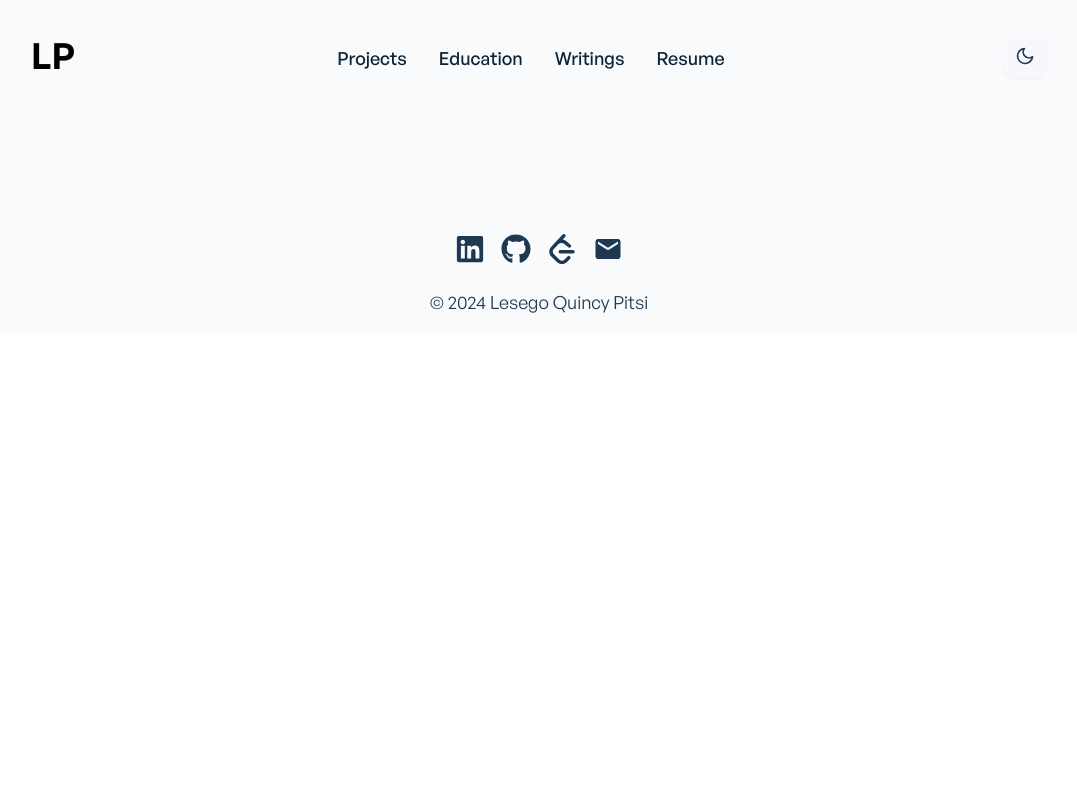
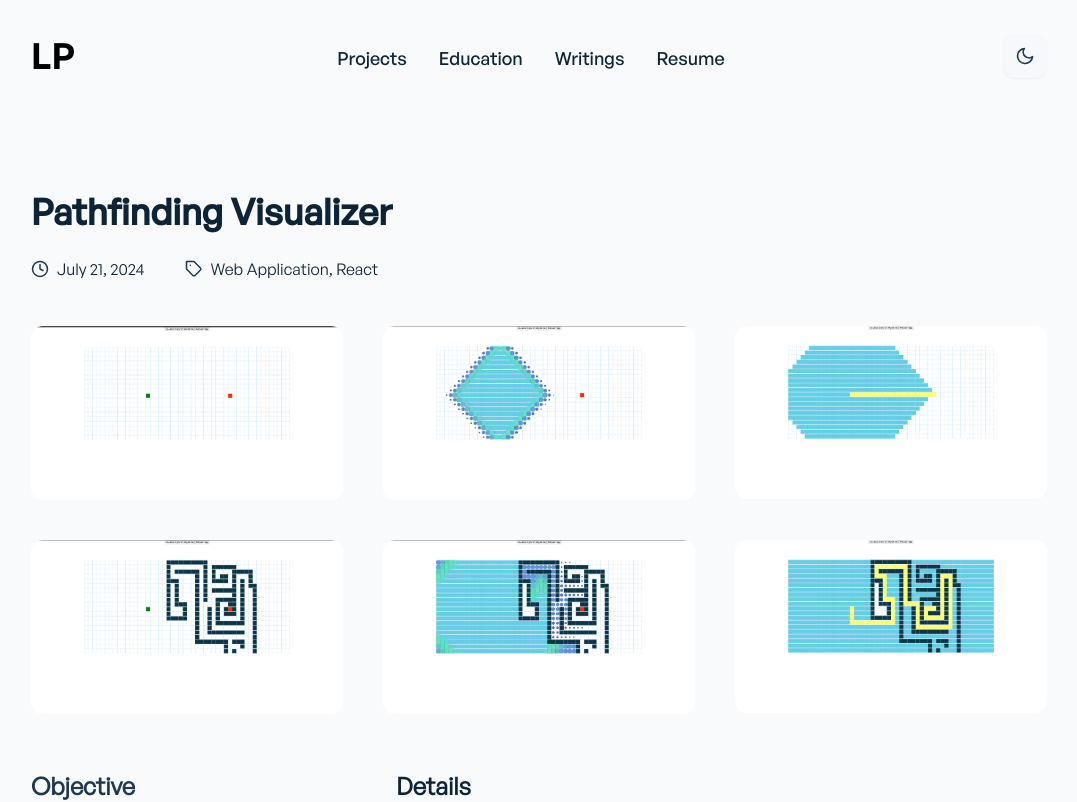
Before and after one commit to l-quincy01/quincyPitsiPortfolio, a React (Create React App) app: page /projects/visualiser in a window 1280 px wide. Shown: the top 802 px of the page, without its empty margins (101-1178 px from the left). Built offline with nearby package versions, Linux system fonts and the light colour scheme.

Commit message:
Almost done

```diff
--- a/src/App.js
+++ b/src/App.js
@@ -6,6 +6,7 @@ import AppFooter from "./components/shared/AppFooter";
 import AppHeader from "./components/shared/AppHeader";
 import "./css/App.css";
 import UseScrollToTop from "./hooks/useScrollToTop";
+//import ProjectVisualiser from "./pages/ProjectVisualiser.jsx";
 //import ProjectSedisego from "./pages/ProjectSedisego.jsx";
 // import ProjectDigsFindr from "./pages/ProjectDigsFindr.jsx";
 // import ProjectStudyBuddy from "./pages/ProjectStudyBuddy.jsx";
@@ -19,6 +20,7 @@ const ProjectDigsFindr = lazy(() => import("./pages/ProjectDigsFindr.jsx"));
 const ProjectStudyBuddy = lazy(() => import("./pages/ProjectStudyBuddy.jsx"));
 const ProjectStudentHub = lazy(() => import("./pages/ProjectStudentHub.jsx"));
 const ProjectSedisego = lazy(() => import("./pages/ProjectSedisego.jsx"));
+const ProjectVisualiser = lazy(() => import("./pages/ProjectVisualiser.jsx"));
 
 function App() {
   return (
@@ -41,6 +43,10 @@ function App() {
                 element={<ProjectStudentHub />}
               />
               <Route path="projects/sedisego" element={<ProjectSedisego />} />
+              <Route
+                path="projects/visualiser"
+                element={<ProjectVisualiser />}
+              />
             </Routes>
           </Suspense>
           <AppFooter />
--- a/src/data/digFindrData.js
+++ b/src/data/digFindrData.js
@@ -1,10 +1,11 @@
 // Import images
-import Image1 from "../images/StudyBuddy.png";
-import Image2 from "../images/StudyBuddy.png";
-import Image3 from "../images/StudyBuddy.png";
-import Image4 from "../images/StudyBuddy.png";
-import Image5 from "../images/StudyBuddy.png";
-import Image6 from "../images/StudyBuddy.png";
+import Image1 from "../images/1Digs.png";
+import Image2 from "../images/2Digs.png";
+import Image3 from "../images/3Digs.png";
+import Image4 from "../images/10Digs.png";
+import Image5 from "../images/11Digs.png";
+import Image6 from "../images/8Digs.png";
+
 // Import icons
 import {
   FiFacebook,
@@ -35,6 +36,21 @@ export const digsFindrData = {
       id: 3,
       title: "Digs Findr Property Details",
       img: Image3,
+    },
+    {
+      id: 4,
+      title: "Digs Findr Search Results",
+      img: Image4,
+    },
+    {
+      id: 5,
+      title: "Digs Findr Property Details",
+      img: Image5,
+    },
+    {
+      id: 6,
+      title: "Digs Findr Property Details",
+      img: Image6,
     },
   ],
   ProjectInfo: {
--- /dev/null
+++ b/src/data/pathfindingVisualizerData.js
@@ -0,0 +1,167 @@
+// Import images
+import Image1 from "../images/vis1.png";
+import Image2 from "../images/vis2.png";
+import Image3 from "../images/vis3.png";
+import Image4 from "../images/vis4.png";
+import Image5 from "../images/vis5.png";
+import Image6 from "../images/vis6.png";
+// Import icons
+import {
+  FiFacebook,
+  FiInstagram,
+  FiLinkedin,
+  FiTwitter,
+  FiYoutube,
+} from "react-icons/fi";
+
+export const pathfindingVisualizerData = {
+  ProjectHeader: {
+    title: "Pathfinding Visualizer",
+    publishDate: "July 21, 2024",
+    tags: "Web Application, React",
+  },
+  ProjectImages: [
+    {
+      id: 1,
+      title: "Pathfinding Visualizer - Interactive Grid",
+      img: Image1,
+    },
+    {
+      id: 2,
+      title: "Pathfinding Visualizer - Visualization",
+      img: Image2,
+    },
+    {
+      id: 3,
+      title: "Pathfinding Visualizer - Shortest Path",
+      img: Image3,
+    },
+    {
+      id: 4,
+      title: "Pathfinding Visualizer - Interactive Grid",
+      img: Image4,
+    },
+    {
+      id: 5,
+      title: "Pathfinding Visualizer - Visualization",
+      img: Image5,
+    },
+    {
+      id: 6,
+      title: "Pathfinding Visualizer - Shortest Path",
+      img: Image6,
+    },
+  ],
+  ProjectInfo: {
+    ClientHeading: "More Info",
+    CompanyInfo: [
+      {
+        id: 1,
+        title: "Name",
+        details: "Pathfinding Visualizer",
+      },
+      {
+        id: 2,
+        title: "Services",
+        details: "Visualization, Algorithm Education",
+      },
+      {
+        id: 3,
+        title: "Website",
+        details: "https://pathfindingvisualizer.com",
+      },
+      {
+        id: 4,
+        title: "Phone",
+        details: "123-456-7890",
+      },
+    ],
+    ObjectivesHeading: "Objective",
+    ObjectivesDetails:
+      "Pathfinding Visualizer is a web application built with React that visualizes the Dijkstra algorithm, a popular pathfinding algorithm used to find the shortest path between nodes in a graph. This project is designed to provide an interactive way to understand how the algorithm works, making it easier for users to see the steps involved in finding the shortest path from a start node to a finish node on a grid.",
+    Technologies: [
+      {
+        title: "Tools & Technologies",
+        techs: ["React.js", "JavaScript", "CSS", "HTML"],
+      },
+    ],
+    ProjectDetailsHeading: "Details",
+    ProjectDetails: [
+      {
+        id: 1,
+        details:
+          "Interactive Grid: Users can create walls on the grid by clicking and dragging the mouse.",
+      },
+      {
+        id: 2,
+        details:
+          "Visualization: Visualizes the Dijkstra algorithm step-by-step, highlighting visited nodes and the shortest path.",
+      },
+      {
+        id: 3,
+        details:
+          "Reset Functionality: Allows users to reset the grid to its initial state with a single click.",
+      },
+    ],
+    SocialSharingHeading: "Share This",
+    SocialSharing: [
+      {
+        id: 1,
+        name: "Twitter",
+        icon: <FiTwitter />,
+        url: "https://twitter.com/pathfindingviz",
+      },
+      {
+        id: 2,
+        name: "Instagram",
+        icon: <FiInstagram />,
+        url: "https://instagram.com/pathfindingviz",
+      },
+      {
+        id: 3,
+        name: "Facebook",
+        icon: <FiFacebook />,
+        url: "https://facebook.com/pathfindingviz",
+      },
+      {
+        id: 4,
+        name: "LinkedIn",
+        icon: <FiLinkedin />,
+        url: "https://linkedin.com/company/pathfindingviz",
+      },
+      {
+        id: 5,
+        name: "YouTube",
+        icon: <FiYoutube />,
+        url: "https://youtube.com/pathfindingviz",
+      },
+    ],
+  },
+  RelatedProject: {
+    title: "Related Projects",
+    Projects: [
+      {
+        id: 1,
+        title: "Algorithm Visualizer",
+        img: Image4,
+      },
+      {
+        id: 2,
+        title: "Sorting Visualizer",
+        img: Image5,
+      },
+      {
+        id: 3,
+        title: "Graph Traversal Visualizer",
+        img: Image6,
+      },
+      {
+        id: 4,
+        title: "Maze Generator",
+        img: Image3,
+      },
+    ],
+  },
+};
+
+export default pathfindingVisualizerData;
--- a/src/data/projects.js
+++ b/src/data/projects.js
@@ -55,7 +55,7 @@ export const projectsData = [
     link: "sedisego",
     title: "SediSego",
     description:
-      "Sedisego is an Interior Design company, directed by Sylvia Pitsi, that excels in crafting luxury and meticulously curated design. Our approach focuses on simplicity, soft hues, natural materials, and ultimate comfort, aiming to transform spaces into havens of tranquility and style.",
+      "Sedisego is an Interior Design company, that excels in crafting luxury and meticulously curated design. Our approach focuses on simplicity, soft hues, natural materials, and ultimate comfort, aiming to transform spaces into havens of tranquility and style.",
     img: SediSego,
     ProjectHeader: {
       title: "Visualiser",
--- a/src/data/sedisegoData.js
+++ b/src/data/sedisegoData.js
@@ -4,6 +4,12 @@ import Image2 from "../images/2Sedi.png";
 import Image3 from "../images/3Sedi.png";
 import Image4 from "../images/4Sedi.png";
 import Image5 from "../images/5Sedi.png";
+import Image6 from "../images/6Sedi.png";
+// import Image7 from "../images/7Sedi.png";
+// import Image8 from "../images/8Sedi.png";
+// import Image9 from "../images/9Sedi.png";
+// import Image10 from "../images/10Sedi.png";
+// import Image11 from "../images/11Sedi.png";
 
 // Import icons
 import {
@@ -36,6 +42,41 @@ export const sedisegoEcommerceData = {
       title: "Sedisego Ecommerce - Checkout Page",
       img: Image3,
     },
+    {
+      id: 4,
+      title: "Sedisego Ecommerce - Home Page",
+      img: Image4,
+    },
+    {
+      id: 5,
+      title: "Sedisego Ecommerce - Product Page",
+      img: Image5,
+    },
+    {
+      id: 6,
+      title: "Sedisego Ecommerce - Product Page",
+      img: Image6,
+    },
+    // {
+    //   id: 3,
+    //   title: "Sedisego Ecommerce - Checkout Page",
+    //   img: Image3,
+    // },
+    // {
+    //   id: 1,
+    //   title: "Sedisego Ecommerce - Home Page",
+    //   img: Image1,
+    // },
+    // {
+    //   id: 2,
+    //   title: "Sedisego Ecommerce - Product Page",
+    //   img: Image2,
+    // },
+    // {
+    //   id: 3,
+    //   title: "Sedisego Ecommerce - Checkout Page",
+    //   img: Image3,
+    // },
   ],
   ProjectInfo: {
     ClientHeading: "More Info",
@@ -63,7 +104,7 @@ export const sedisegoEcommerceData = {
     ],
     ObjectivesHeading: "Objective",
     ObjectivesDetails:
-      "Sedisego is an Interior Design company, directed by Sylvia Pitsi, that excels in crafting luxury and meticulously curated design. Our approach focuses on simplicity, soft hues, natural materials, and ultimate comfort, aiming to transform spaces into havens of tranquility and style.",
+      "Sedisego is an Interior Design company, that excels in crafting luxury and meticulously curated design. Our approach focuses on simplicity, soft hues, natural materials, and ultimate comfort, aiming to transform spaces into havens of tranquility and style.",
     Technologies: [
       {
         title: "Tools & Technologies",
--- /dev/null
+++ b/src/pages/ProjectVisualiser.jsx
@@ -0,0 +1,31 @@
+import ProjectGallery from "../components/projects/ProjectGallery";
+import ProjectHeader from "../components/projects/ProjectHeader";
+import ProjectInfo from "../components/projects/ProjectInfo";
+import pathfindingVisualizerData from "../data/pathfindingVisualizerData";
+
+import { motion } from "framer-motion";
+
+const ProjectVisualiser = () => {
+  return (
+    <motion.div
+      initial={{ opacity: 0 }}
+      animate={{ opacity: 1, delay: 1 }}
+      transition={{
+        ease: "easeInOut",
+        duration: 0.6,
+        delay: 0.15,
+      }}
+      className="container mx-auto mt-5 sm:mt-10"
+    >
+      <ProjectHeader
+        title={pathfindingVisualizerData.ProjectHeader.title}
+        publishDate={pathfindingVisualizerData.ProjectHeader.publishDate}
+        tags={pathfindingVisualizerData.ProjectHeader.tags}
+      />
+      <ProjectGallery ProjectImages={pathfindingVisualizerData.ProjectImages} />
+      <ProjectInfo ProjectInfo={pathfindingVisualizerData.ProjectInfo} />
+    </motion.div>
+  );
+};
+
+export default ProjectVisualiser;
```
